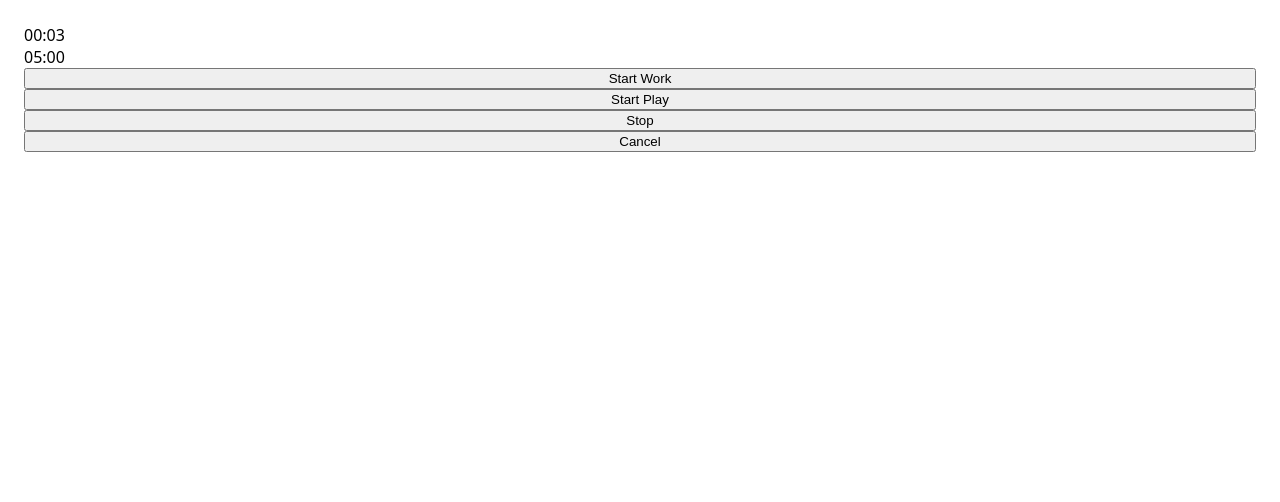
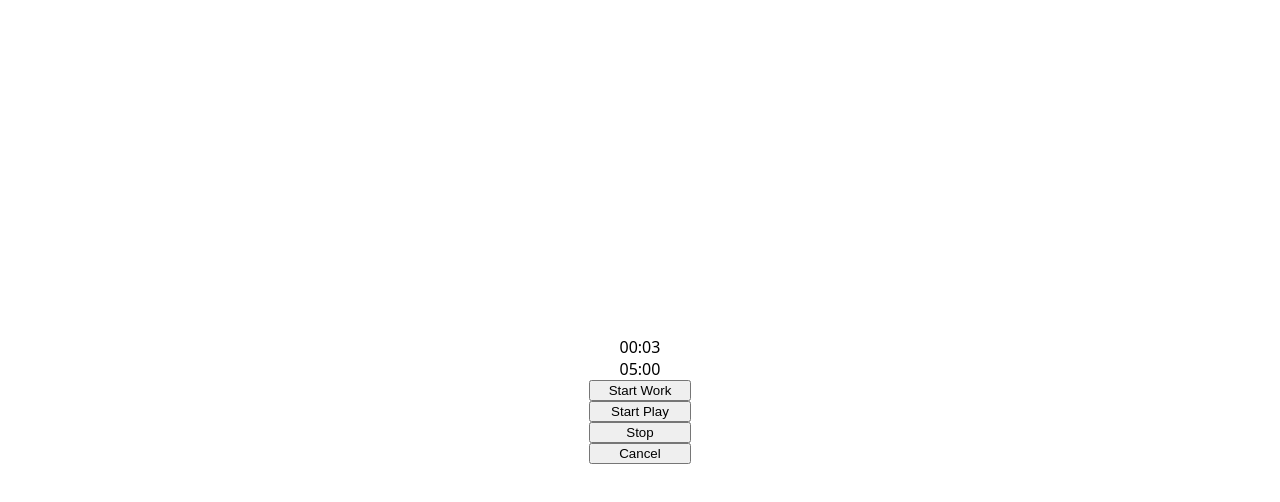
Before and after one commit to fac21/jamdelion-pomodoro-timer, a plain HTML site: page index.html in a window 1280 px wide. Drawn offline with Linux system fonts and the light colour scheme.

Commit message:
Center elements

```diff
--- a/index.html
+++ b/index.html
@@ -15,19 +15,33 @@
           font-family: system-ui, sans-serif;
           padding: 1.5rem;
           display: flex;
+          align-items: center;
+          justify-content: center;
+          height: 100vh;
+        }
+
+        .content {
+            display: flex;
             flex-direction: column;
+            align-items: center;
+        }
+
+        button {
+            width: 8vw;
+            min-width: 100px;
         }
       </style>
   </head>
 
   <body>
+        <div class="content">
             <div class="workTimer">25:00</div>
             <div class="playTimer">05:00</div>
             <button id="startWork">Start Work</button>
             <button id="startPlay">Start Play</button>
             <button id="stop">Stop</button>
             <button id="cancel">Cancel</button>
-
+        </div>
 
 
     <script>
```
Lines whose indentation alone changed are shown as unchanged.
